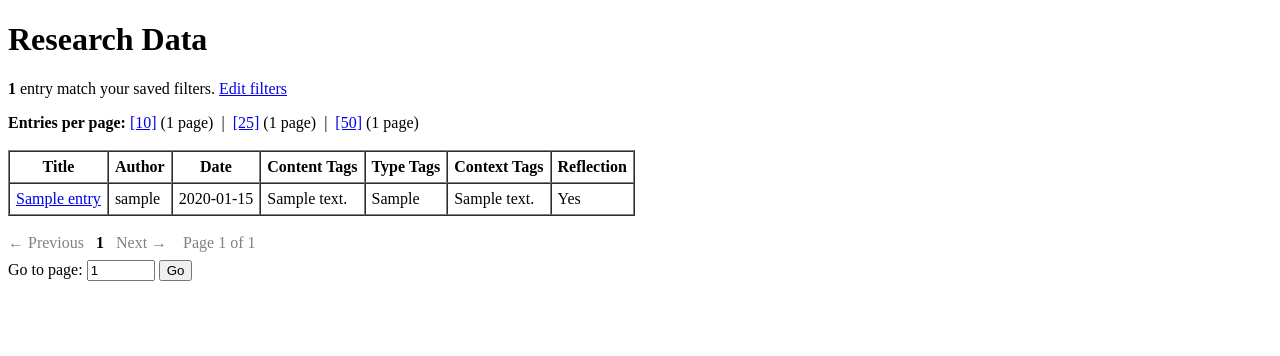
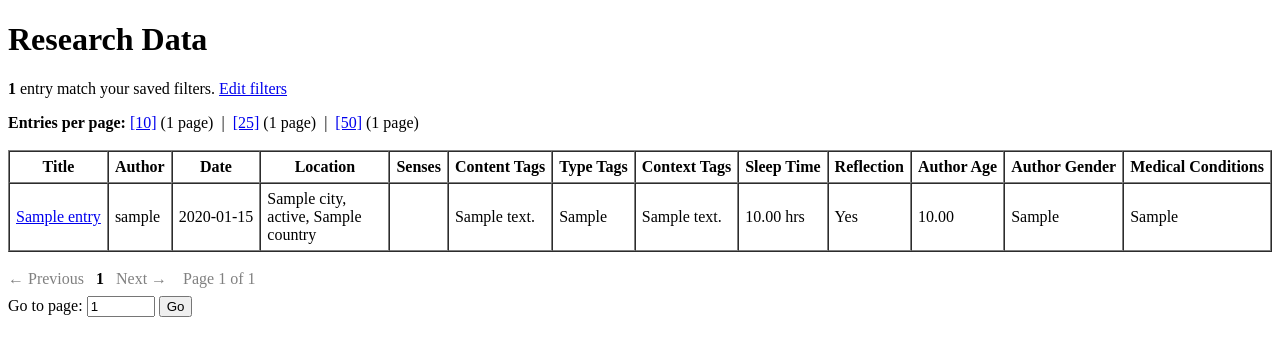
Before and after one commit to Robotgiggle/nyctograph, a FastAPI app: template app/templates/research-data.html in a window 1280 px wide. Shown: the part 26-382 px from the top of the page. Run offline with FastAPI, Linux system fonts and the light colour scheme; the template is opened without the code that fills it: most values are stand-ins (such as "Sample title", 1, 10 or a date in 2020).

Commit message:
Fix allowed_to_view, add more info to research data table, other cleanup

```diff
--- a/app/routers/my_dreams.py
+++ b/app/routers/my_dreams.py
@@ -160,7 +160,7 @@ def dream_entry_detail(request: Request, entry_id: int, dbSes: DbSesDep, user: U
     # - you're a researcher and the entry doesn't match your filters
     if (user and entry.user_id != user.id) or (res and not res.allowed_to_view(entry)):
         flash(request, "You don't have permission to view this dream entry!", "warn")
-        return RedirectResponse("/my-dreams" if user else "/login", status_code=303)
+        return RedirectResponse("/my-dreams" if user else "/research", status_code=303)
 
     # Render the detail page
     back_url = "/my-dreams" if user else "/research/data"
--- a/app/routers/research.py
+++ b/app/routers/research.py
@@ -94,7 +94,7 @@ def research_data_page(
         per_page = 10
 
     count_query = res.filter_query(select(func.count()).select_from(ResearchEntry))
-    total_count = dbSes.execute(count_query).scalar()
+    total_count = dbSes.execute(count_query).scalar() or 0
 
     total_pages = max(1, math.ceil(total_count / per_page))
     page = max(1, min(page, total_pages))
--- a/app/templates/research-data.html
+++ b/app/templates/research-data.html
@@ -21,16 +21,22 @@
     <br>
 
     {% if entries %}
-    <table border="1" cellpadding="6" cellspacing="0">
+    <table border="1" cellpadding="6" cellspacing="0" style="white-space:nowrap;">
         <thead>
             <tr>
                 <th>Title</th>
                 <th>Author</th>
                 <th>Date</th>
+                <th>Location</th>
+                <th>Senses</th>
                 <th>Content Tags</th>
                 <th>Type Tags</th>
                 <th>Context Tags</th>
+                <th>Sleep Time</th>
                 <th>Reflection</th>
+                <th>Author Age</th>
+                <th>Author Gender</th>
+                <th>Medical Conditions</th>
             </tr>
         </thead>
         <tbody>
@@ -39,10 +45,22 @@
                 <td><a href="/my-dreams/{{ entry.entry_id }}">{{ entry.title }}</a></td>
                 <td>{{ entry.username }}</td>
                 <td>{{ entry.created_at.strftime('%Y-%m-%d') }}</td>
-                <td>{{ entry.content_tags.replace(';', ', ') if entry.content_tags else '—' }}</td>
-                <td>{{ entry.type_tags.replace(';', ', ') if entry.type_tags else '—' }}</td>
-                <td>{{ entry.context_tags.replace(';', ', ') if entry.context_tags else '—' }}</td>
+                <td style="white-space:normal">{{ [entry.city, entry.state, entry.country]|reject('none')|join(', ') }}</td>
+                <td>{{ ('👁️' if entry.sense_sight else '')+
+                       ('👂' if entry.sense_sound else '')+
+                       ('🫳' if entry.sense_touch else '')+
+                       ('👃' if entry.sense_smell else '') }}<br>
+                    {{ ('👅' if entry.sense_taste else '')+
+                       ('💥' if entry.sense_pain else '')+
+                       ('❓' if entry.sense_other else '') }}</td>
+                <td style="white-space:normal">{{ entry.content_tags.replace(';', ', ') if entry.content_tags else '—' }}</td>
+                <td style="white-space:normal">{{ entry.type_tags.replace(';', ', ') if entry.type_tags else '—' }}</td>
+                <td style="white-space:normal">{{ entry.context_tags.replace(';', ', ') if entry.context_tags else '—' }}</td>
+                <td>{{ '%0.2f'|format(entry.sleep_hours)+' hrs' if entry.sleep_hours else '—' }}</td>
                 <td>{{ "Yes" if entry.reflection else "No" }}</td>
+                <td>{{ '%0.2f'|format(entry.user_age) if entry.user_age else '—' }}</td>
+                <td>{{ entry.user_gender if entry.user_gender else '—' }}</td>
+                <td>{{ entry.user_med_conditions if entry.user_med_conditions else '—' }}</td>
             </tr>
             {% endfor %}
         </tbody>
```
Also changed, not shown: app/models/researcher.py (+13 -13 lines), app/templates/dream-detail.html (+5 -5 lines).
